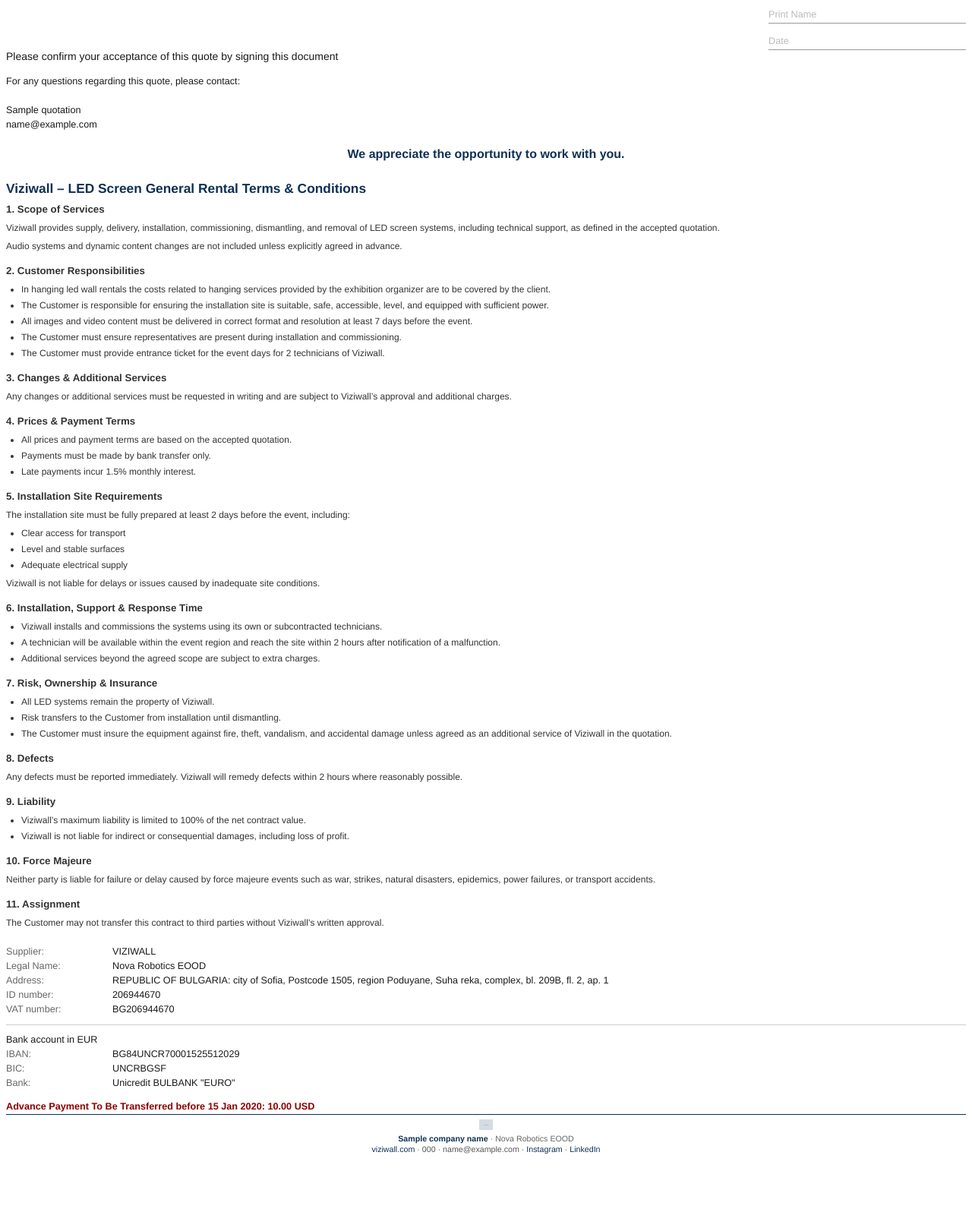
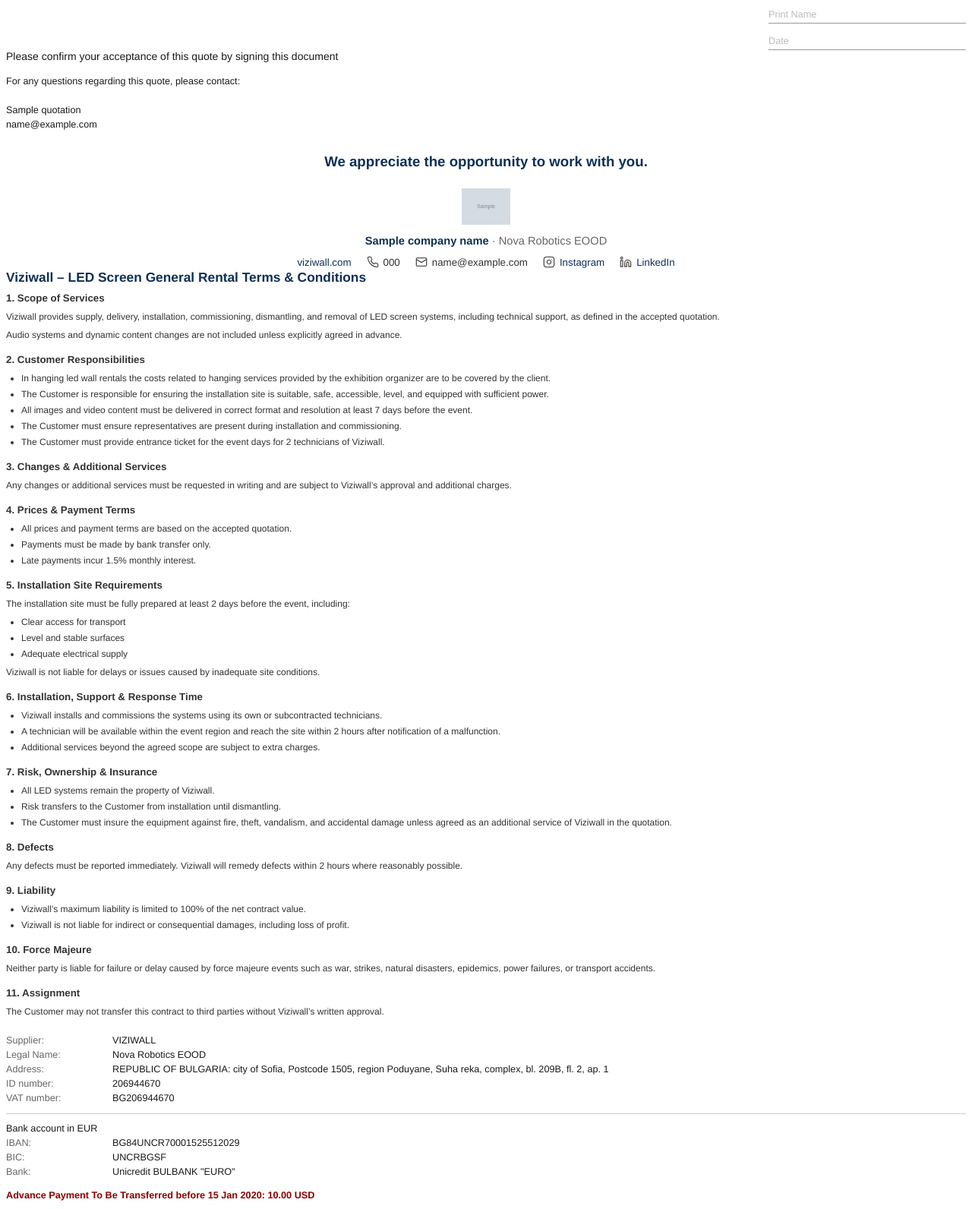
Before and after one commit to keselioglu/viziwall-quotes, a Python web app: template backend/app/templates/quotation.html in a window 1280 px wide. Shown: the part 743-2335 px from the top of the page at 76% size. Before the commit the page ends 2263 px from the top, so only its background shows below. Run offline with Jinja, Linux system fonts and the light colour scheme; the template is opened without the code that fills it: most values are stand-ins (such as "Sample title", 1, 10 or a date in 2020); grey boxes marked "Sample" are stand-in pictures.

Commit message:
Drop the repeating footer; show branded credentials once after the thank-you
The repeating-footer approach (position:fixed, then Paged.js, then
table-footer-group with JS page padding) kept fighting real Chrome print
engine limitations across several rounds without a fully reliable result.
Replace it with a single branded credentials block (logo, name, phone,
email, Instagram, LinkedIn) shown once right after the thank-you message
on the pricing page, followed immediately by Terms & Conditions. Simple,
no JS, no print-engine edge cases.

```diff
--- a/backend/app/templates/quotation.html
+++ b/backend/app/templates/quotation.html
@@ -5,11 +5,6 @@
 <style>
     @page { size: A4; margin: 2cm; }
     body { font-family: 'Helvetica Neue', Arial, sans-serif; color: #1a1a1a; font-size: 10.5pt; }
-    table.page-wrap { width: 100%; border-collapse: collapse; margin-bottom: 0; }
-    table.page-wrap > tbody > tr > td,
-    table.page-wrap > tfoot > tr > td { padding: 0; border: none; }
-    .page-footer-row > td { padding-top: 18px; }
-    .page-footer { text-align: center; border-top: 1px solid #0e3055; padding-top: 6px; font-size: 8pt; }
     .header { display: flex; justify-content: space-between; align-items: flex-start; border-bottom: 3px solid #0e3055; padding-bottom: 8px; margin-bottom: 10px; }
     .logo { height: 44px; width: auto; }
     .quote-meta { text-align: right; }
@@ -38,12 +33,15 @@
     .signature-line { width: 260px; }
     .signature-line .field { border-bottom: 1px solid #999; color: #bbb; padding-bottom: 4px; margin-bottom: 16px; font-size: 9.5pt; }
     .contact-block { margin-top: 16px; font-size: 9.5pt; line-height: 1.5; }
-    .thank-you { text-align: center; font-weight: 700; font-size: 12pt; color: #0e3055; margin-top: 20px; }
-    .page-footer .logo { height: 14px; margin-bottom: 3px; }
-    .page-footer-brand { font-weight: 700; color: #0e3055; }
-    .page-footer-brand .legal-name { font-weight: 400; color: #666; }
-    .page-footer-links { margin-top: 2px; color: #555; }
-    .page-footer-links a { color: #0e3055; text-decoration: none; }
+    .thank-you { text-align: center; font-weight: 700; font-size: 14pt; color: #0e3055; margin-top: 28px; margin-bottom: 24px; }
+    .credentials { text-align: center; }
+    .credentials .logo { height: 48px; width: auto; margin-bottom: 10px; }
+    .credentials-brand { font-weight: 700; font-size: 11pt; color: #0e3055; margin-bottom: 12px; }
+    .credentials-brand .legal-name { font-weight: 400; color: #666; }
+    .credentials-row { display: flex; justify-content: center; align-items: center; flex-wrap: wrap; gap: 20px; font-size: 10pt; color: #333; }
+    .credentials-row a { color: #0e3055; text-decoration: none; }
+    .credentials-item { display: inline-flex; align-items: center; gap: 6px; }
+    .credentials-item svg { width: 16px; height: 16px; flex-shrink: 0; }
     .terms { page-break-before: always; font-size: 9pt; color: #333; line-height: 1.5; }
     .terms h2 { font-size: 13pt; color: #0e3055; margin: 0 0 4px; }
     .terms .terms-subtitle { font-size: 9.5pt; color: #666; margin-bottom: 16px; }
@@ -71,27 +69,6 @@
 </style>
 </head>
 <body>
-
-<table class="page-wrap">
-<tfoot>
-    <tr class="page-footer-row">
-        <td>
-            <div class="page-footer">
-                <img class="logo" src="{{ logo_data_uri }}" alt="{{ company_name }}">
-                <div class="page-footer-brand">{{ company_name }} <span class="legal-name">&middot; Nova Robotics EOOD</span></div>
-                <div class="page-footer-links">
-                    <a href="https://viziwall.com">viziwall.com</a>
-                    {% if company_phone %}&middot; {{ company_phone }}{% endif %}
-                    {% if company_email %}&middot; {{ company_email }}{% endif %}
-                    &middot; <a href="https://www.instagram.com/viziwall">Instagram</a>
-                    &middot; <a href="https://www.linkedin.com/company/viziwall">LinkedIn</a>
-                </div>
-            </div>
-        </td>
-    </tr>
-</tfoot>
-<tbody>
-<tr><td>
 
 <div class="header">
     <div>
@@ -257,7 +234,35 @@
 
 <div class="thank-you">We appreciate the opportunity to work with you.</div>
 
-<div class="terms" data-page-break>
+<div class="credentials">
+    <img class="logo" src="{{ logo_data_uri }}" alt="{{ company_name }}">
+    <div class="credentials-brand">{{ company_name }} <span class="legal-name">&middot; Nova Robotics EOOD</span></div>
+    <div class="credentials-row">
+        <span class="credentials-item"><a href="https://viziwall.com">viziwall.com</a></span>
+        {% if company_phone %}
+        <span class="credentials-item">
+            <svg viewBox="0 0 24 24" fill="none" stroke="#555" stroke-width="2" stroke-linecap="round" stroke-linejoin="round"><path d="M22 16.92v3a2 2 0 0 1-2.18 2 19.79 19.79 0 0 1-8.63-3.07 19.5 19.5 0 0 1-6-6 19.79 19.79 0 0 1-3.07-8.67A2 2 0 0 1 4.11 2h3a2 2 0 0 1 2 1.72c.127.96.361 1.903.7 2.81a2 2 0 0 1-.45 2.11L8.09 9.91a16 16 0 0 0 6 6l1.27-1.27a2 2 0 0 1 2.11-.45c.907.339 1.85.573 2.81.7A2 2 0 0 1 22 16.92z"/></svg>
+            {{ company_phone }}
+        </span>
+        {% endif %}
+        {% if company_email %}
+        <span class="credentials-item">
+            <svg viewBox="0 0 24 24" fill="none" stroke="#555" stroke-width="2" stroke-linecap="round" stroke-linejoin="round"><rect x="2" y="4" width="20" height="16" rx="2"/><path d="m22 7-10 6L2 7"/></svg>
+            {{ company_email }}
+        </span>
+        {% endif %}
+        <span class="credentials-item">
+            <svg viewBox="0 0 24 24" fill="none" stroke="#555" stroke-width="2" stroke-linecap="round" stroke-linejoin="round"><rect x="2" y="2" width="20" height="20" rx="5"/><path d="M16 11.37A4 4 0 1 1 12.63 8 4 4 0 0 1 16 11.37z"/><path d="M17.5 6.5h.01"/></svg>
+            <a href="https://www.instagram.com/viziwall">Instagram</a>
+        </span>
+        <span class="credentials-item">
+            <svg viewBox="0 0 24 24" fill="none" stroke="#555" stroke-width="2" stroke-linecap="round" stroke-linejoin="round"><path d="M16 8a6 6 0 0 1 6 6v7h-4v-7a2 2 0 0 0-2-2 2 2 0 0 0-2 2v7h-4v-7a6 6 0 0 1 6-6z"/><rect x="2" y="9" width="4" height="12"/><circle cx="4" cy="4" r="2"/></svg>
+            <a href="https://www.linkedin.com/company/viziwall">LinkedIn</a>
+        </span>
+    </div>
+</div>
+
+<div class="terms">
     <h2>Viziwall &ndash; LED Screen General Rental Terms &amp; Conditions</h2>
 
     <h3>1. Scope of Services</h3>
@@ -399,110 +404,5 @@
 </div>
 {% endif %}
 
-</td></tr>
-</tbody>
-</table>
-
-<script>
-(function () {
-    // Pins the repeating footer to the exact bottom of every printed page.
-    // table-footer-group only guarantees the footer repeats on each page — it
-    // renders right after wherever content happens to end on that page, not at
-    // the physical page bottom. This measures the real per-page content height
-    // (A4 minus @page margins, converted to CSS px) and pads out the content
-    // so each page boundary lands exactly on a page-height multiple, pushing
-    // every footer instance to the same position. Runs once on load, well
-    // before any print action — this is a DOM measurement, not a print hook.
-    function mmToPx(mm) {
-        var probe = document.createElement('div');
-        probe.style.width = mm + 'mm';
-        probe.style.position = 'absolute';
-        probe.style.visibility = 'hidden';
-        document.body.appendChild(probe);
-        var px = probe.getBoundingClientRect().width;
-        document.body.removeChild(probe);
-        return px;
-    }
-
-    function pad() {
-        var pageHeightPx = mmToPx(297 - 20 - 20);
-        if (!pageHeightPx || pageHeightPx < 100) return;
-
-        var container = document.querySelector('.page-wrap > tbody > tr > td');
-        if (!container) return;
-
-        // Two things to fix per pass: (1) push any block that straddles a
-        // page boundary onto the next page, so a page never ends mid-element;
-        // (2) once a page's last block is known (the one right before a
-        // forced break, or the very last block of the whole document), fill
-        // its leftover gap with a trailing spacer so the page reaches exactly
-        // pageHeightPx and the footer lands in the same relative position
-        // every time — except the document's true last page, which has no
-        // next page to align to and is left as-is. Re-scans from scratch
-        // after each insertion since it shifts every later block's offset.
-        for (var pass = 0; pass < 40; pass++) {
-            var docTop = container.getBoundingClientRect().top;
-            var blocks = Array.prototype.slice.call(container.children).filter(function (el) {
-                return el.tagName !== 'SCRIPT';
-            });
-
-            var pageStart = 0;
-            var inserted = false;
-
-            for (var i = 0; i < blocks.length; i++) {
-                var block = blocks[i];
-                var isForced = block.hasAttribute('data-page-break');
-                var top = block.getBoundingClientRect().top - docTop;
-                var bottom = block.getBoundingClientRect().bottom - docTop;
-                var pageEnd = pageStart + pageHeightPx;
-                var isLastBlock = i === blocks.length - 1;
-                var nextIsForced = !isLastBlock && blocks[i + 1].hasAttribute('data-page-break');
-
-                if (isForced) {
-                    pageStart = top;
-                    continue;
-                }
-
-                if (top < pageEnd && bottom > pageEnd) {
-                    // Straddles the boundary — push it whole onto the next page.
-                    var gap = pageEnd - top;
-                    var spacer = document.createElement('div');
-                    spacer.style.height = gap + 'px';
-                    block.parentNode.insertBefore(spacer, block);
-                    inserted = true;
-                    break;
-                }
-
-                if (nextIsForced && bottom <= pageEnd) {
-                    // Last block before a forced break — top off the
-                    // remaining gap so the break (and its preceding footer)
-                    // lands flush at the page boundary.
-                    var trailingGap = pageEnd - bottom;
-                    if (trailingGap > 2) {
-                        var trailer = document.createElement('div');
-                        trailer.style.height = trailingGap + 'px';
-                        block.parentNode.insertBefore(trailer, block.nextSibling);
-                        inserted = true;
-                        break;
-                    }
-                }
-
-                if (top >= pageEnd) {
-                    pageStart += pageHeightPx * Math.floor((top - pageStart) / pageHeightPx);
-                }
-            }
-
-            if (!inserted) break;
-        }
-    }
-
-    if (document.readyState === 'complete') {
-        pad();
-    } else {
-        window.addEventListener('load', pad);
-    }
-})();
-</script>
-
 </body>
 </html>
```
